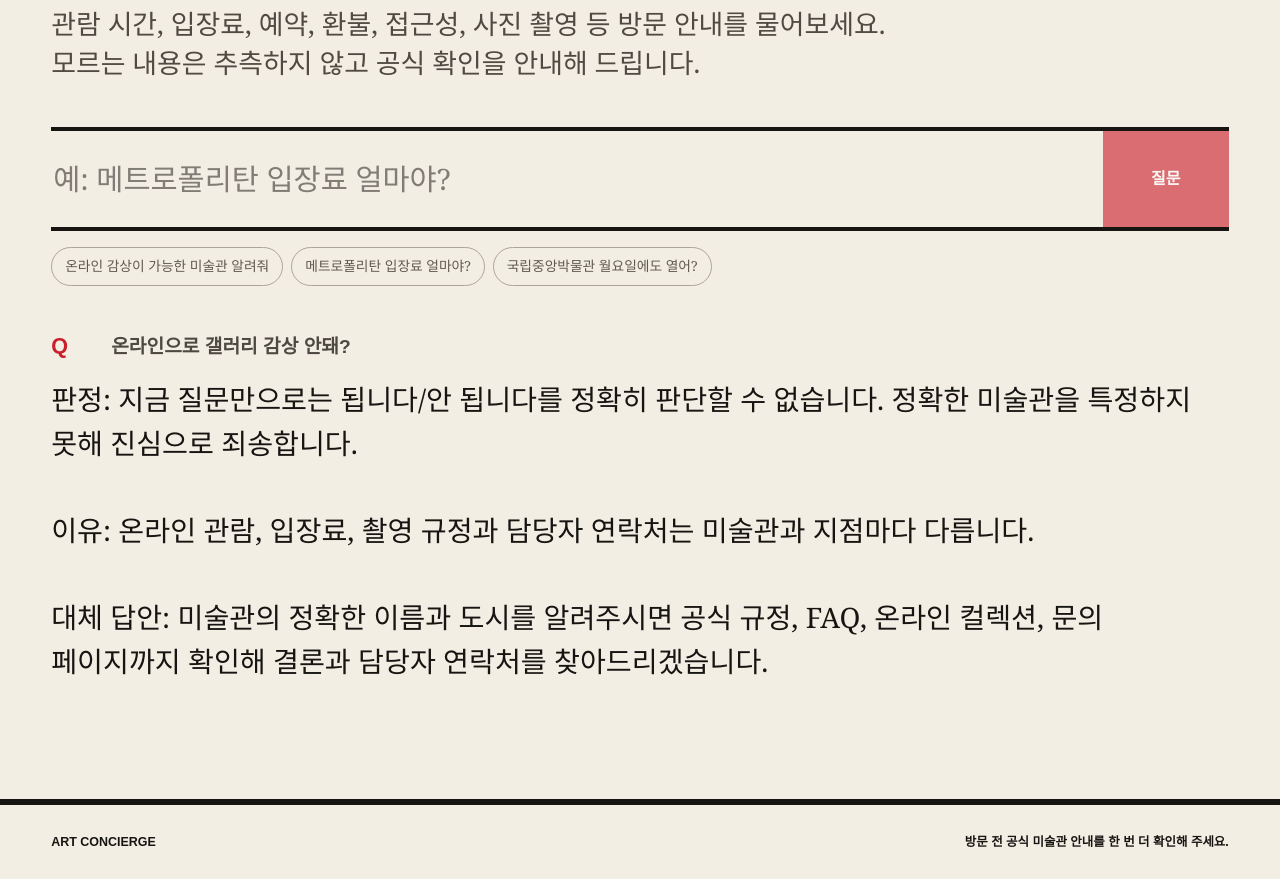
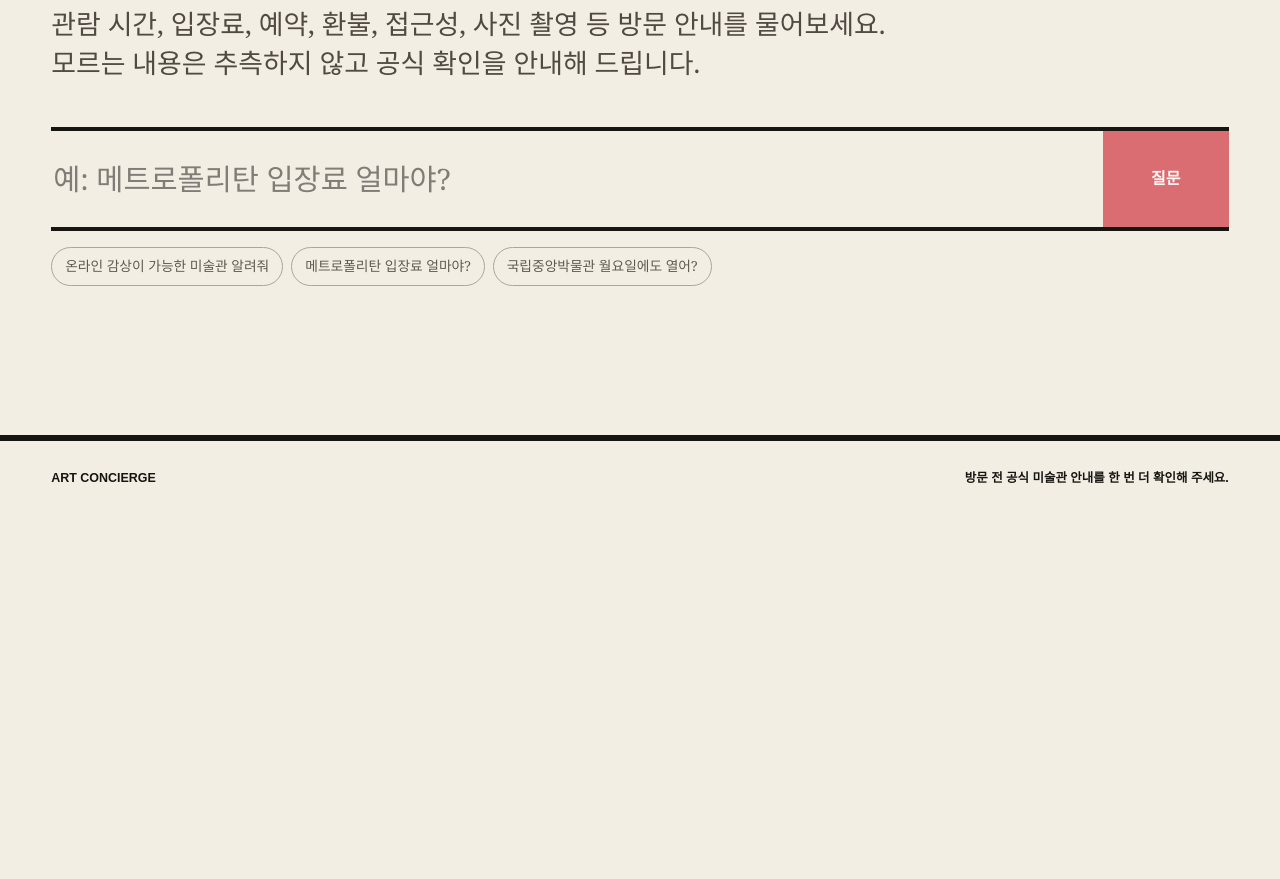
Before and after one commit to KANGSIK-SEO/customer-auto, a Next.js app: page / in a window 1280 px wide. Shown: the part 340-1219 px from the top of the page. After the commit the page ends 856 px from the top, so only its background shows below. Built offline with nearby package versions, Linux system fonts and the light colour scheme.

Commit message:
Hide placeholder answer until user asks

```diff
--- a/app/museum-ask.tsx
+++ b/app/museum-ask.tsx
@@ -6,10 +6,8 @@ type Props = { suggestions: string[] };
 
 export function MuseumAsk({ suggestions }: Props) {
   const [question, setQuestion] = useState("");
-  const [asked, setAsked] = useState("온라인으로 갤러리 감상 안돼?");
-  const [answer, setAnswer] = useState(
-    "판정: 지금 질문만으로는 됩니다/안 됩니다를 정확히 판단할 수 없습니다. 정확한 미술관을 특정하지 못해 진심으로 죄송합니다.\n\n이유: 온라인 관람, 입장료, 촬영 규정과 담당자 연락처는 미술관과 지점마다 다릅니다.\n\n대체 답안: 미술관의 정확한 이름과 도시를 알려주시면 공식 규정, FAQ, 온라인 컬렉션, 문의 페이지까지 확인해 결론과 담당자 연락처를 찾아드리겠습니다.",
-  );
+  const [asked, setAsked] = useState("");
+  const [answer, setAnswer] = useState("");
   const [loading, setLoading] = useState(false);
   const [error, setError] = useState("");
 
@@ -74,15 +72,17 @@ export function MuseumAsk({ suggestions }: Props) {
         ))}
       </div>
 
+      {(asked || loading || error) && (
         <article className="answer" aria-live="polite" aria-busy={loading}>
-        <p className="question"><strong>Q</strong><span>{asked}</span></p>
+          {asked && <p className="question"><strong>Q</strong><span>{asked}</span></p>}
           {loading ? (
             <p className="loading">공식 사이트와 규정을 끝까지 검색하고 있습니다. 답변까지 약 20~40초 걸릴 수 있습니다…</p>
-        ) : (
+          ) : answer ? (
             <p className="answer-copy">{answer}</p>
-        )}
+          ) : null}
           {error && <p className="error" role="alert">{error}</p>}
         </article>
+      )}
     </section>
   );
 }
```
Also changed, not shown: 1 other file (tests, documents, lock files or other folders). Lines whose indentation alone changed are shown as unchanged.
